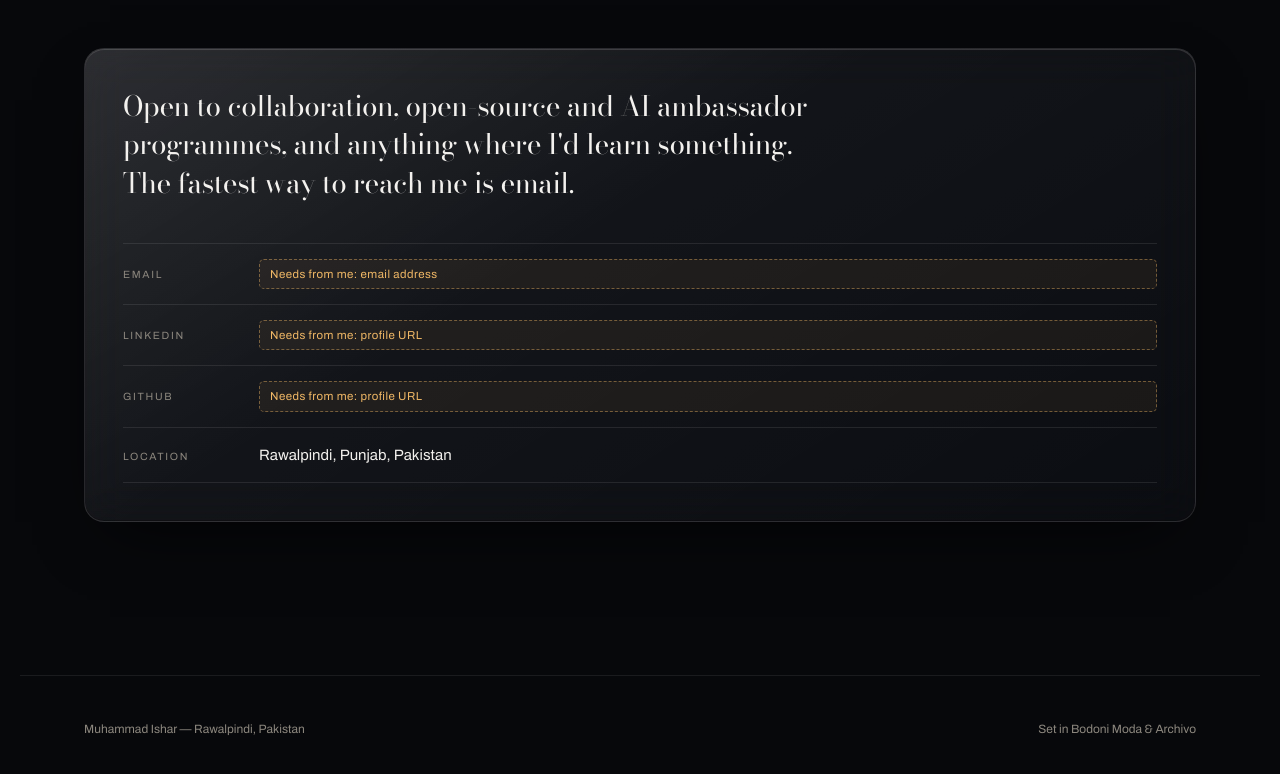
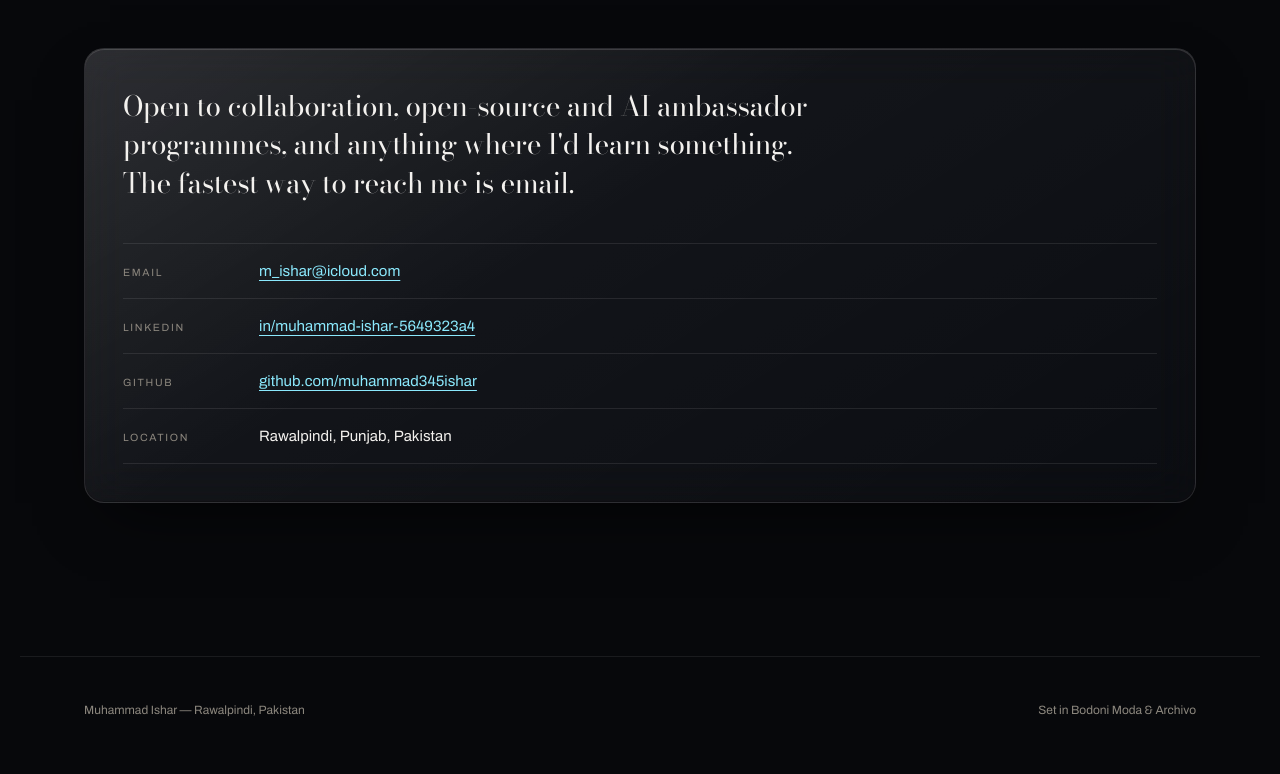
Before and after one commit to muhammad345ishar/muhammad345ishar.github.io, a plain HTML site: page index.html in a window 1280 px wide. Shown: the part 6852-7626 px from the top of the page. Drawn offline with Linux system fonts and the light colour scheme.

Commit message:
Add contact links: email, LinkedIn, GitHub
Replace the placeholder stubs in the Contact section with real links,
and give them the accent-underline treatment used elsewhere on the site.

```diff
--- a/css/style.css
+++ b/css/style.css
@@ -390,6 +390,10 @@ a{color:inherit;text-decoration:none}
 .links li:last-child{border-bottom:1px solid rgba(255,255,255,.09)}
 .links-k{font-size:10.5px;letter-spacing:.16em;text-transform:uppercase;color:var(--dim)}
 .links-v{font-size:15px}
+.links a.links-v{
+  color:var(--accent);text-decoration:underline;text-underline-offset:4px;
+}
+.links a.links-v:hover{color:var(--fg)}
 
 /* Placeholders — deliberately obvious, so nothing ships half-finished.
    The container paragraph rules use `p:not(.todo)` so they don't outrank
--- a/index.html
+++ b/index.html
@@ -398,9 +398,9 @@
     </p>
 
     <ul class="links">
-      <li><span class="links-k">Email</span>       <span class="todo inline">Needs from me: email address</span></li>
-      <li><span class="links-k">LinkedIn</span>    <span class="todo inline">Needs from me: profile URL</span></li>
-      <li><span class="links-k">GitHub</span>      <span class="todo inline">Needs from me: profile URL</span></li>
+      <li><span class="links-k">Email</span>    <a class="links-v" href="mailto:m_ishar@icloud.com">m_ishar@icloud.com</a></li>
+      <li><span class="links-k">LinkedIn</span> <a class="links-v" href="https://www.linkedin.com/in/muhammad-ishar-5649323a4" target="_blank" rel="noopener">in/muhammad-ishar-5649323a4</a></li>
+      <li><span class="links-k">GitHub</span>   <a class="links-v" href="https://github.com/muhammad345ishar" target="_blank" rel="noopener">github.com/muhammad345ishar</a></li>
       <li><span class="links-k">Location</span>    <span class="links-v">Rawalpindi, Punjab, Pakistan</span></li>
     </ul>
   </div>
```
